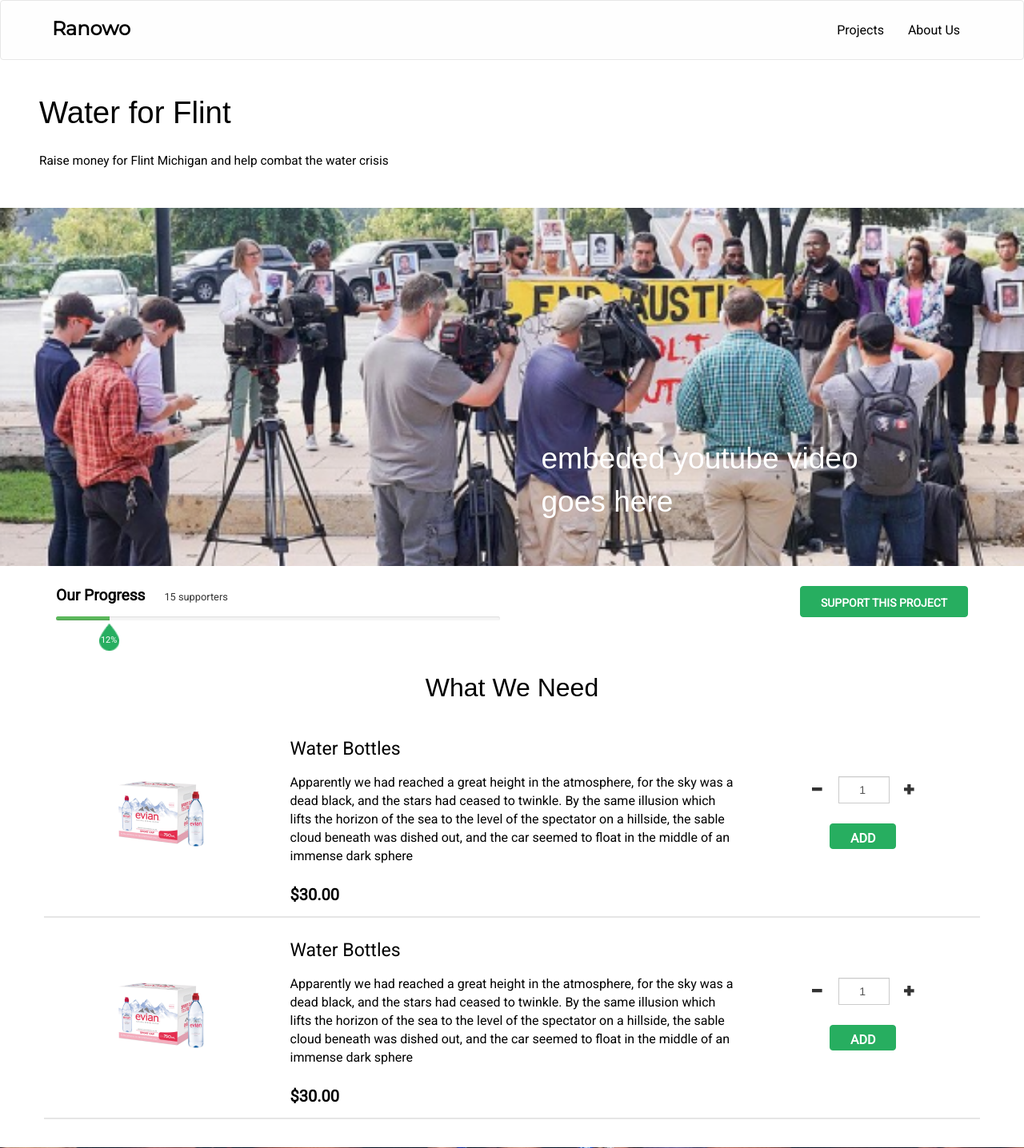
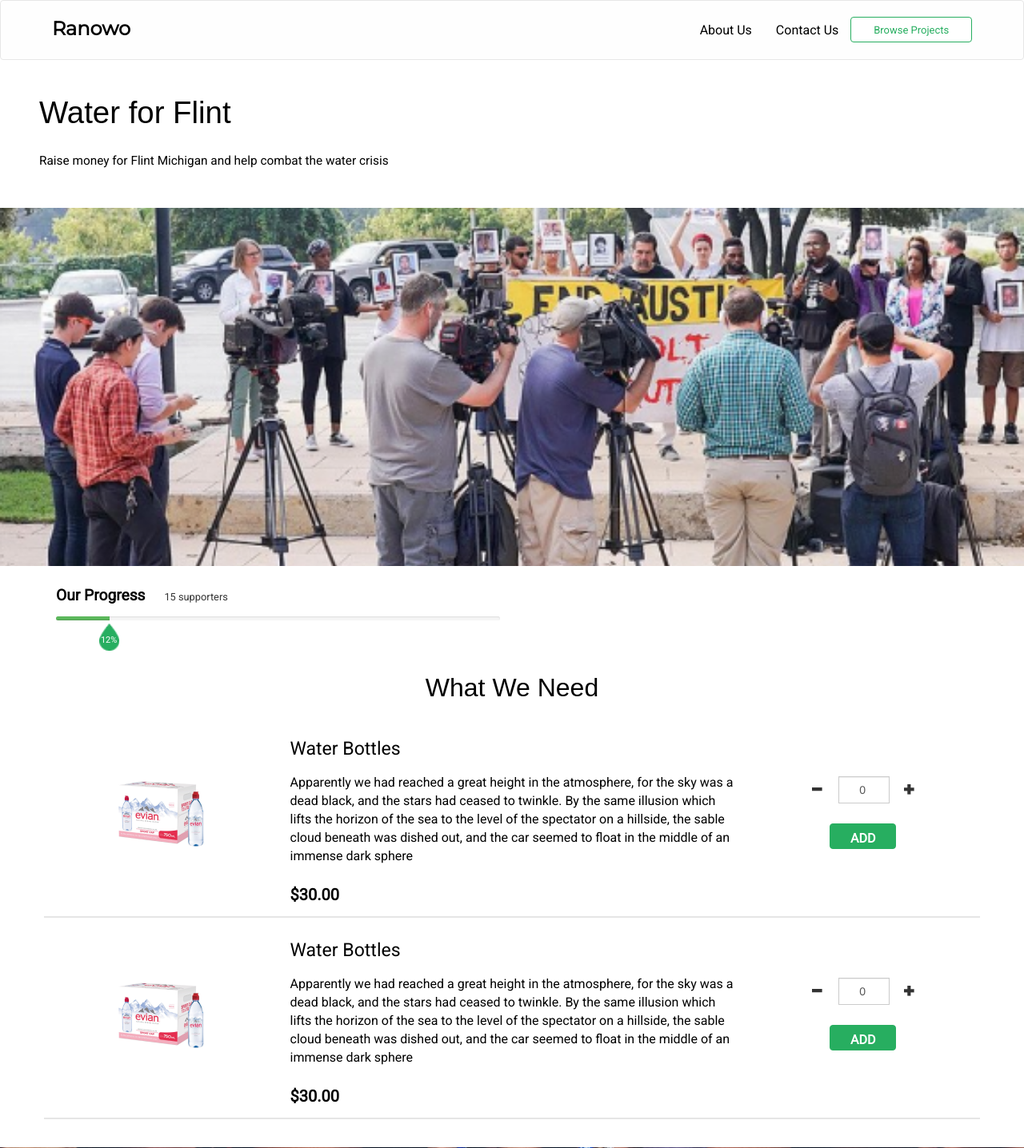
Before and after one commit to DmytroTsetsyk/Ranowo, a PHP site: page /campaign.html in a window 1280 px wide. Shown: the top 1436 px of the page at 80% size. Run offline with PHP 8.4, Linux system fonts and the light colour scheme.

Commit message:
Added impruvments

```diff
--- a/about.html
+++ b/about.html
@@ -26,8 +26,8 @@
   	<div class="collapse navbar-collapse" id="bs-example-navbar-collapse-1">
     <ul class="nav navbar-nav navbar-right">
       <li><a href="about.html">About Us</a></li>
-      <li><a href="#">Contact Us</a></li>
-      <li><button type="button" class="btn default-btn browse-prj">Browse Projects</button></li>
+      <li><a href="about.html">Contact Us</a></li>
+      <li><a href="index.html#live-projects" class="btn default-btn browse-prj">Browse Projects</a></li>
     </ul>
   </div>
 </nav>
@@ -130,7 +130,7 @@
 				<ul class="footer-menu">
 				<li class="footer-title">Navigate</li>
 				<li><a href="about.html">About Us</a></li>
-				<li><a href="#">Contact</a></li>
+				<li><a href="about.html">Contact</a></li>
 				<li><a href="#">Legal</a></li>
 			</ul>
 		</div>
--- a/campaign.html
+++ b/campaign.html
@@ -25,8 +25,9 @@
       </div>
       <div class="collapse navbar-collapse" id="bs-example-navbar-collapse-1">
       <ul class="nav navbar-nav navbar-right">
-      <li><a href="#">Projects</a></li>
         <li><a href="about.html">About Us</a></li>
+        <li><a href="about.html">Contact Us</a></li>
+        <li><a href="index.html#live-projects" class="btn default-btn browse-prj">Browse Projects</a></li>
       </ul>
     </div>
   </nav>
@@ -39,9 +40,9 @@
   </div>
   <div class="full-container main-campaing-poster">
     <div class="bg-image">
-      <div class="poster-description">
+      <!-- <div class="poster-description">
         <span>embeded youtube video goes here</span>
-      </div>
+      </div> -->
     </div>
   </div>
   <div class="container">
@@ -60,7 +61,7 @@
         </div>
       </div>
       <div class="col-sm-6 xol-xs-12 text-right">
-          <button type="button" class="btn btn-success default-btn">Support this project</button>
+          <!-- <button type="button" class="btn btn-success default-btn">Support this project</button> -->
         </div>
     </div>
     <div class="row what-we-need">
@@ -82,7 +83,7 @@
              <span class="input-group-btn">
                 <img class="btn-number" data-type="minus" data-field="quant[1]" src="src/img/campaign/minus.png" alt="">
               </span>
-            <input type="number" product-id="1" product-price="10.99" class="form-control input-number" value="1" min="1" max="10">
+            <input type="number" product-id="1" product-price="10.99" class="form-control input-number" value="0" min="0" max="10">
             <span class="input-group-btn">
                 <img class="btn-number" data-type="plus" data-field="quant[1]" src="src/img/campaign/plus.png" alt="">
             </span>
@@ -108,7 +109,7 @@
              <span class="input-group-btn">
                 <img class="btn-number" data-type="minus" src="src/img/campaign/minus.png" alt="">
               </span>
-            <input type="number" product-id="2" product-price="10.99" class="form-control input-number" value="1" min="1" >
+            <input type="number" product-id="2" product-price="10.99" class="form-control input-number" value="0" min="0" >
             <span class="input-group-btn">
                 <img class="btn-number" data-type="plus" src="src/img/campaign/plus.png" alt="">
             </span>
@@ -163,7 +164,7 @@
                       <span class="input-group-btn">
                          <img class="btn-number" data-type="minus" src="src/img/campaign/minus.png" alt="">
                        </span>
-                     <input type="number" product-id="1" product-price="10.99" class="form-control input-number" value="1" min="1" >
+                     <input type="number" product-id="1" product-price="10.99" class="form-control input-number" value="0" min="0" >
                      <span class="input-group-btn">
                          <img class="btn-number" data-type="plus" src="src/img/campaign/plus.png" alt="">
                      </span>
@@ -187,7 +188,7 @@
                         <span class="input-group-btn">
                            <img class="btn-number" data-type="minus" src="src/img/campaign/minus.png" alt="">
                          </span>
-                       <input type="number" product-price="10.99" product-id="2" class="form-control input-number" value="1" min="1" >
+                       <input type="number" product-price="10.99" product-id="2" class="form-control input-number" value="0" min="0" >
                        <span class="input-group-btn">
                            <img class="btn-number" data-type="plus" src="src/img/campaign/plus.png" alt="">
                        </span>
@@ -206,7 +207,7 @@
             <div class="col-xs-12">
             <div class="modal-pr-block text-left">
                 <span class="modal-pr-title">Total</span>
-                <span class="modal-total-price">$<span class="total-price">21.98</span></span>
+                <span class="modal-total-price">$<span class="total-price"></span></span>
             </div>
             <button type="button" class="btn modal-btn second-step" data-dismiss="modal">Next</button>
             </div>
@@ -219,7 +220,7 @@
         <div class="modal-dialog modal-lg">
           <form class="modal-content">
             <div class="modal-header">
-              <!-- <button type="button" class="close" data-dismiss="modal">< Back</button> -->
+             <button type="button" class="close go-first-step" data-dismiss="modal">< Back</button>
             </div>
             <div class="modal-body">
               <div class="title-block col-xs-12">
@@ -248,7 +249,7 @@
               </div>
             </div>
             <div class="modal-footer">
-              <button type="submit" class="btn modal-btn third-step" data-dismiss="modal">Next</button>
+              <button type="button" class="btn modal-btn third-step" data-dismiss="modal">Next</button>
             </div>
           </form>
         </div>
@@ -258,7 +259,7 @@
         <div class="modal-dialog modal-lg">
           <div class="modal-content">
             <div class="modal-header">
-              <button type="button" class="close" data-dismiss="modal">< Back</button>
+              <button type="button" class="close go-second-step" data-dismiss="modal">< Back</button>
             </div>
             <div class="modal-body">
               <p></p>
@@ -291,7 +292,7 @@
 				<ul class="footer-menu">
 				<li class="footer-title">Navigate</li>
 				<li><a href="about.html">About Us</a></li>
-				<li><a href="#">Contact</a></li>
+				<li><a href="about.html">Contact</a></li>
 				<li><a href="#">Legal</a></li>
 			</ul>
 		</div>
@@ -303,6 +304,7 @@
   </footer>
   <script src="plugins/jquery.min.js"></script>
   <script src="plugins/bootstrap/bootstrap.min.js"></script>
+  <script src="plugins/jquery.waypoints.min.js"></script>
   <script src="scripts/main.js"></script>
 </body>
 </html>
--- a/scripts/main.js
+++ b/scripts/main.js
@@ -3,19 +3,53 @@ $( document).ready(function() {
     InitPlus();
     InitSecondStep();
     InitThirdStep();
+    InitBackSecondStep();
+    InitBackFirstStep();
+    ShowSubscrModal()
 
 });
 
+function ShowSubscrModal(){
+    $(".steps-block").waypoint(function() {
+        if(!(sessionStorage.getItem('showSubscribeModal'))){
+            sessionStorage.setItem("showSubscribeModal", "false");
+            $('#subscribe-modal').modal('show');
+        }
+    });
+}
+
+function InitBackSecondStep() {
+    $(".go-second-step").click(function() {
+        HideAllModals();
+        $('#info-form-modal').modal('show');
+    });
+}
+
+function InitBackFirstStep() {
+    $(".go-first-step").click(function() {
+        HideAllModals();
+        $('#checkout-modal').modal('show');
+    });
+}
+
 function InitSecondStep() {
     $(".second-step").click(function() {
+        HideAllModals();
         $('#info-form-modal').modal('show');
     });
 }
 
 function InitThirdStep() {
     $(".third-step").click(function() {
+
         $('#third-modal').modal('show');
     });
+}
+
+function HideAllModals(){
+    $('#info-form-modal').modal('hide');
+    $('#checkout-modal').modal('hide');
+    $('#third-modal').modal('hide');
 }
 
 function InitMinus() {
@@ -25,7 +59,7 @@ function InitMinus() {
         $(parent).find("input");
         var input = $(parent).find("input");
         var productCount = Number(input.val()) -1;
-        if((Number(input.val()) -1) > 0){
+        if((Number(input.val()) -1) >= 0){
             input.val(productCount);
             inputAttrVal = input.attr("product-id");
             SetValueByAttr(productCount, inputAttrVal);
--- a/styles/main.css
+++ b/styles/main.css
@@ -1004,7 +1004,7 @@ color: #000000;
 }
 
 .info-form .modal-content {
-	background: #4F4F4F;
+	background: #F2F2F2;
 	box-shadow: 0px 4px 4px rgba(0, 0, 0, 0.25);
 	border-radius: 4px;
 }
@@ -1015,7 +1015,7 @@ color: #000000;
 	font-weight: bold;
 	font-size: 20px;
 	line-height: 28px;
-	color: #FFFFFF;
+	color: #000000;
 }
 
 @media (min-width: 768px) {
@@ -1086,14 +1086,17 @@ color: #000000;
 	border: 1px solid #27AE60;
 	box-sizing: border-box;
 	border-radius: 4px;
-	font-family: Roboto;
-	font-style: normal;
-	font-weight: normal;
-	font-size: 13px;
-	line-height: 15px;
-	text-align: center;
-	color: #27AE60;
-	margin-top: 10px;
+	font-family: Roboto !important;
+	font-style: normal !important;
+	font-weight: normal !important;
+	font-size: 13px !important;
+	line-height: 15px !important;
+	text-align: center !important;
+	color: #27AE60 !important;
+	margin-top: 10px !important;
+	padding-bottom: 0 !important;
+    padding-top: 8px !important;
+
 }
 
 .browse-prj:hover {
@@ -1511,7 +1514,7 @@ color: #000000;
 	font-weight: normal;
 	font-size: 13px;
 	line-height: 15px;
-	color: rgba(255, 255, 255, 0.3);
+	color: rgba(0, 0, 0, 0.8)
 }
 
 .info-form .title-block  {
@@ -1532,13 +1535,13 @@ color: #000000;
 	display: block;
 	border: none;
 	padding: 3px 0;
-	border-bottom: solid 1px rgba(255, 255, 255, 0.3);
+	border-bottom: solid 1px rgba(0, 0, 0, 0.3);
 	transition: all 0.3s cubic-bezier(0.64, 0.09, 0.08, 1);
-	background: linear-gradient(to bottom, rgba(255, 255, 255, 0) 96%, rgba(255, 255, 255, 0.3) 4%);
+	background: linear-gradient(to bottom, rgba(0, 0, 0, 0) 96%, rgba(0, 0, 0, 0.3) 4%);
 	background-position: -320px 0;
 	background-size: 320px 100%;
 	background-repeat: no-repeat;
-	color: rgba(255, 255, 255, 0.9);
+	color: rgba(0, 0, 0, 1);
 	font-size: 16px;
 	font-family: Roboto;
 }
@@ -1550,7 +1553,7 @@ color: #000000;
 }
 .info-form .text-area:focus::-webkit-input-placeholder,
 .info-form .text-area:valid::-webkit-input-placeholder {
-	color: rgba(255, 255, 255, 0.3);
+	color: rgba(0, 0, 0, 0.3);
 	font-size: 11px;
 	/* transform: translateY(-20px); */
 	/* visibility: visible !important; */
@@ -1562,7 +1565,7 @@ color: #000000;
 	font-weight: normal;
 	font-size: 16px;
 	line-height: 28px;
-	color: rgba(255, 255, 255, 0.9);
+	color: rgba(0, 0, 0, 0.9);
 	opacity: 0.9;
 }
 
--- a/thankyou.html
+++ b/thankyou.html
@@ -26,8 +26,9 @@
 		  </div>
 			<div class="collapse navbar-collapse" id="bs-example-navbar-collapse-1">
 		  <ul class="nav navbar-nav navbar-right">
-       <li><a href="#">Projects</a></li>
 			<li><a href="about.html">About Us</a></li>
+			<li><a href="about.html">Contact Us</a></li>
+			<li><a href="index.html#live-projects" class="btn default-btn browse-prj">Browse Projects</a></li>
 		  </ul>
 		</div>
 	  </nav>
@@ -153,7 +154,7 @@
 				<ul class="footer-menu">
 				<li class="footer-title">Navigate</li>
 				<li><a href="about.html">About Us</a></li>
-				<li><a href="#">Contact</a></li>
+				<li><a href="about.html">Contact</a></li>
 				<li><a href="#">Legal</a></li>
 			</ul>
 		</div>
```
Also changed, not shown: index.html (+73 -52 lines), plugins/js.cookie.min.js (added, +8 -0 lines), plugins/jquery.waypoints.min.js (added). Lines whose indentation alone changed are shown as unchanged.
